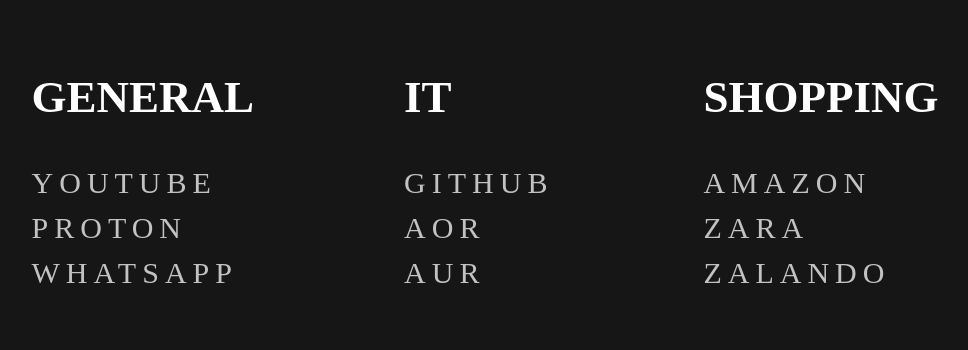
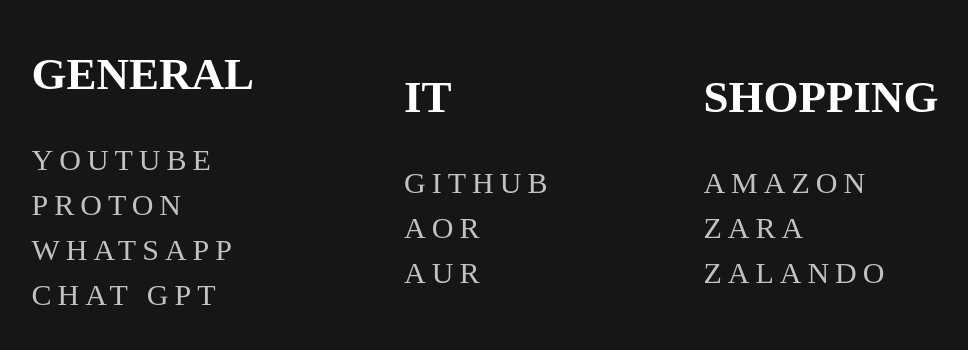
Before and after one commit to emdeby/browser-startpage, a plain HTML site: page src/index.html in a window 1280 px wide. Shown: the part 205-555 px from the top of the page, without its empty margins (155-1123 px from the left). Drawn offline with Linux system fonts and the light colour scheme.

Commit message:
Update index.html

```diff
--- a/src/index.html
+++ b/src/index.html
@@ -13,7 +13,8 @@
         <ul>
           <li><a href="https://www.youtube.com/">YOUTUBE</a></li>
           <li><a href="https://mail.proton.me">PROTON</a></li>
-        <li><a href="https://web.whatsapp.com/">WHATSAPP</a></li>
+          <li><a href="https://web.whatsapp.com/">WHATSAPP</a></li>
+          <li><a href="https://chatgpt.com/">CHAT GPT</a></li>
         </ul>
       </div>
 
```
